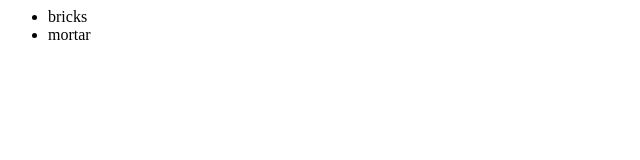
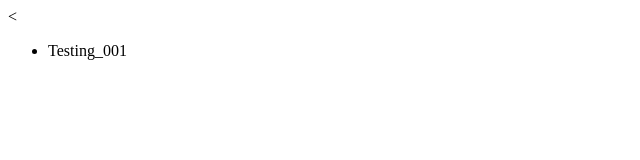
Before and after one commit to AntoinetteS/newGitTest, a plain HTML site: page index.html in a window 1280 px wide. Shown: the whole page, without its empty margins (0-640 px from the left). Drawn offline with Linux system fonts and the light colour scheme.

Commit message:
made changes

```diff
--- a/index.html
+++ b/index.html
@@ -1,11 +1,12 @@
-<html>
-	<body>
-		<div>
-			<ul>
-				<li>bricks</li>
-				<li>mortar</li>
-			</ul>
-		</div>
-	</body>
+<!DOCTYPE html>
+<<html>
+<head>
+	<title>This is a test for gitHub </title>
+</head>
+<body>
+	<ul>
+		<li>Testing_001</li>
+	</ul>
 
+</body>
 </html>
```
